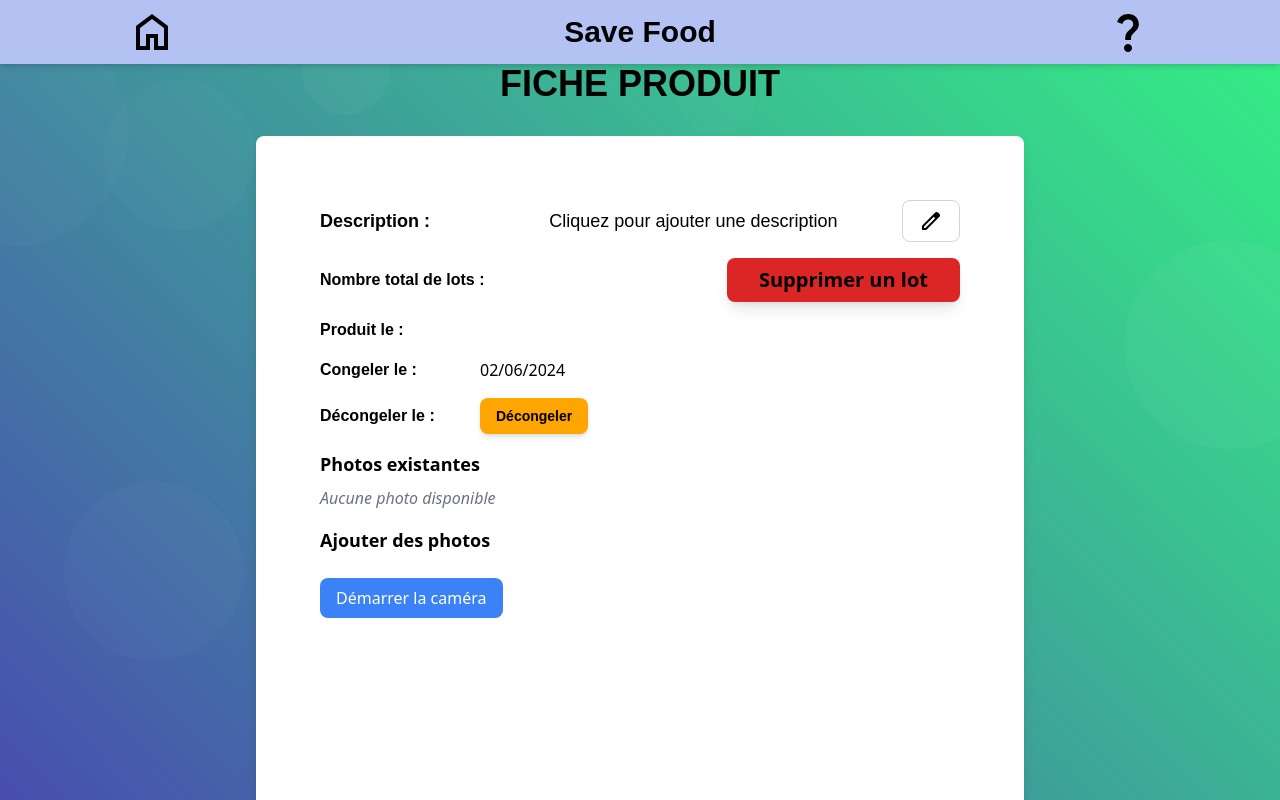
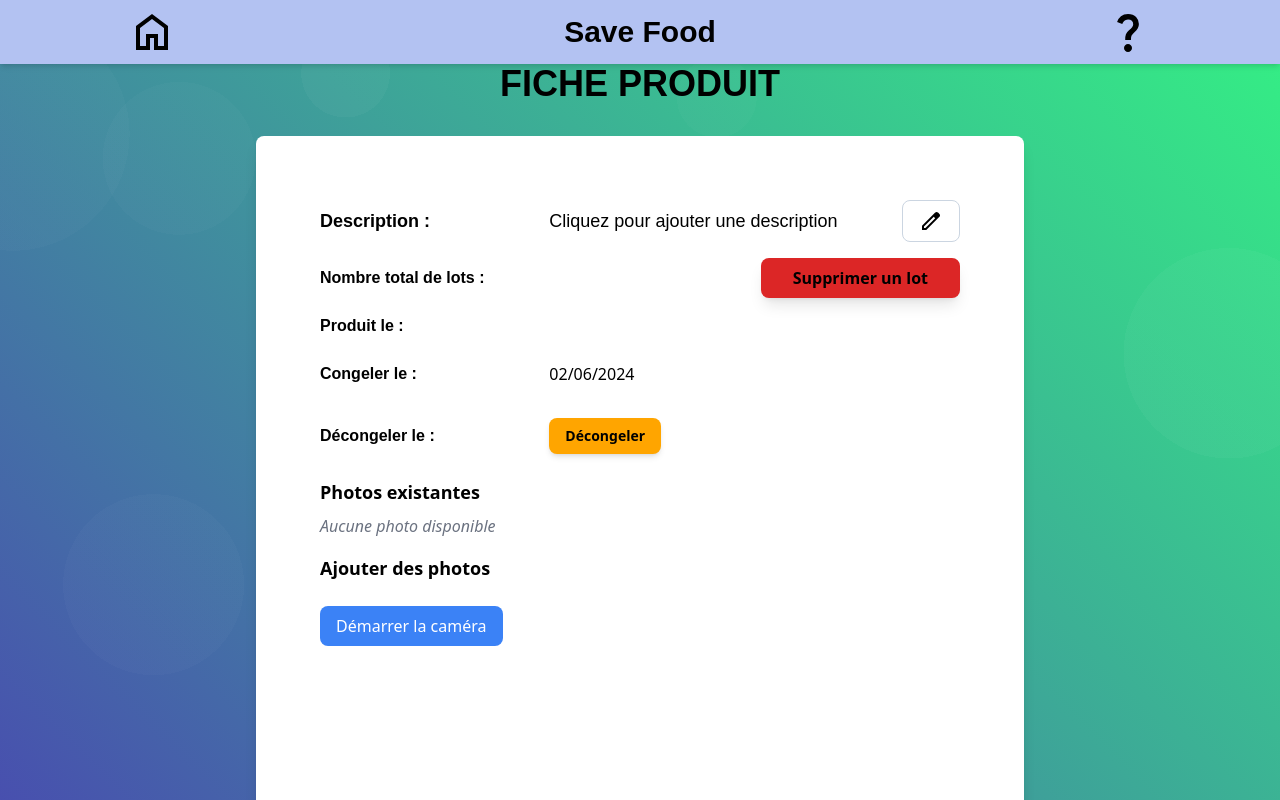
Before and after one commit to vince8574/projet_python, a React (Vite) app in the folder front-end/: page /scan in a window 1280 px wide. Both pictures are taken after a click on the button "Congeler". Shown: the top 800 px of the page. Built offline with nearby package versions, Linux system fonts and the light colour scheme.

Commit message:
alignements

```diff
--- a/front-end/src/components/scanQR.jsx
+++ b/front-end/src/components/scanQR.jsx
@@ -294,7 +294,7 @@ const preparePhotosForUpload = async () => {
                             </span>
                             <span className="flex-1 px-4 py-2">{totalLot}</span>
                             <button
-                                className="flex items-center px-8 py-2 gap-3 bg-red-600 text-black rounded-lg text-xl font-bold shadow-lg hover:scale-90 transition"
+                                className="flex items-center px-8 py-2 gap-3 bg-red-600 text-black rounded-lg font-bold shadow-lg hover:scale-90 transition"
                                 type="button"
                                 onClick={handleDeleteLot}
                             >
@@ -304,52 +304,53 @@ const preparePhotosForUpload = async () => {
 
                         {/* Section des dates avec alignement uniforme */}
 <div className="space-y-4">
-                            {/* Date de création formatée - uniformisé avec les autres dates */}
-                            <div className='flex items-center'>
-                                <span className="w-1/4 font-poppins font-bold">Produit le :</span>
-                                <span className="w-3/4">{formattedCreationDate}</span>
+    {/* Date de création formatée */}
+    <div className="flex items-center space-x-4">
+        <span className="w-1/3 text-left font-poppins font-bold min-w-[200px]">Produit le :</span>
+        <span className="flex-1 py-2">{formattedCreationDate}</span>
     </div>
 
     {/* Date de congélation */}
-                            <div className='flex items-center'>
-                                <span className="w-1/4 font-poppins font-bold">Congeler le :</span>
-                                <span className="w-3/4 flex items-center">
+    <div className="flex items-center space-x-4">
+        <span className="w-1/3 text-left font-poppins font-bold min-w-[200px]">Congeler le :</span>
+        <div className="flex-1 py-2 flex items-center">
             {selectedDateFreeze}
             {!selectedDateFreeze && (
                 <button
-                                            className="px-4 py-2 bg-freeze text-black rounded-lg text-sm font-poppins font-bold shadow-md hover:scale-95 transition"
+                    className="px-4 py-2 bg-freeze text-black rounded-lg text-sm font-bold shadow-md hover:scale-95 transition"
                     type="button"
                     onClick={handleFreeze}
                 >
                     Congeler
                 </button>
             )}
-                                </span>
+        </div>
     </div>
 
     {/* Date de décongélation (visible seulement si la date de congélation est définie) */}
     {selectedDateFreeze && (
-                                <div className='flex items-center'>
-                                    <span className="w-1/4 font-poppins font-bold">Décongeler le :</span>
-                                    <span className="w-3/4 flex items-center">
+        <div className="flex items-center space-x-4">
+            <span className="w-1/3 text-left font-poppins font-bold min-w-[200px]">Décongeler le :</span>
+            <div className="flex-1 py-2 flex items-center">
                 {selectedDateDefrost}
                 {!selectedDateDefrost && (
                     <button
-                                                className="px-4 py-2 bg-defrost text-black rounded-lg text-sm font-poppins font-bold shadow-md hover:scale-95 transition"
+                        className="px-4 py-2 bg-defrost text-black rounded-lg text-sm font-bold shadow-md hover:scale-95 transition"
                         type="button"
                         onClick={handleDefrost}
                     >
                         Décongeler
                     </button>
                 )}
-                                    </span>
+            </div>
         </div>
     )}
 
     {/* Bouton pour afficher l'historique si disponible */}
     {data.historique && (
-                                <div className='flex items-center mt-4'>
-                                    <span className="w-1/4 font-poppins font-bold">Historique :</span>
+        <div className="flex items-center space-x-4">
+            <span className="w-1/3 text-left font-poppins font-bold min-w-[200px]">Historique :</span>
+            <div className="flex-1 py-2">
                 <button
                     className="px-4 py-2 bg-indigo-500 text-white rounded-lg text-sm font-semibold shadow-md hover:scale-95 transition"
                     type="button"
@@ -357,6 +358,7 @@ const preparePhotosForUpload = async () => {
                 >
                     {showHistoricalPdf ? "Masquer l'historique" : "Afficher l'historique"}
                 </button>
+            </div>
         </div>
     )}
 </div>
```
Lines whose indentation alone changed are shown as unchanged.
